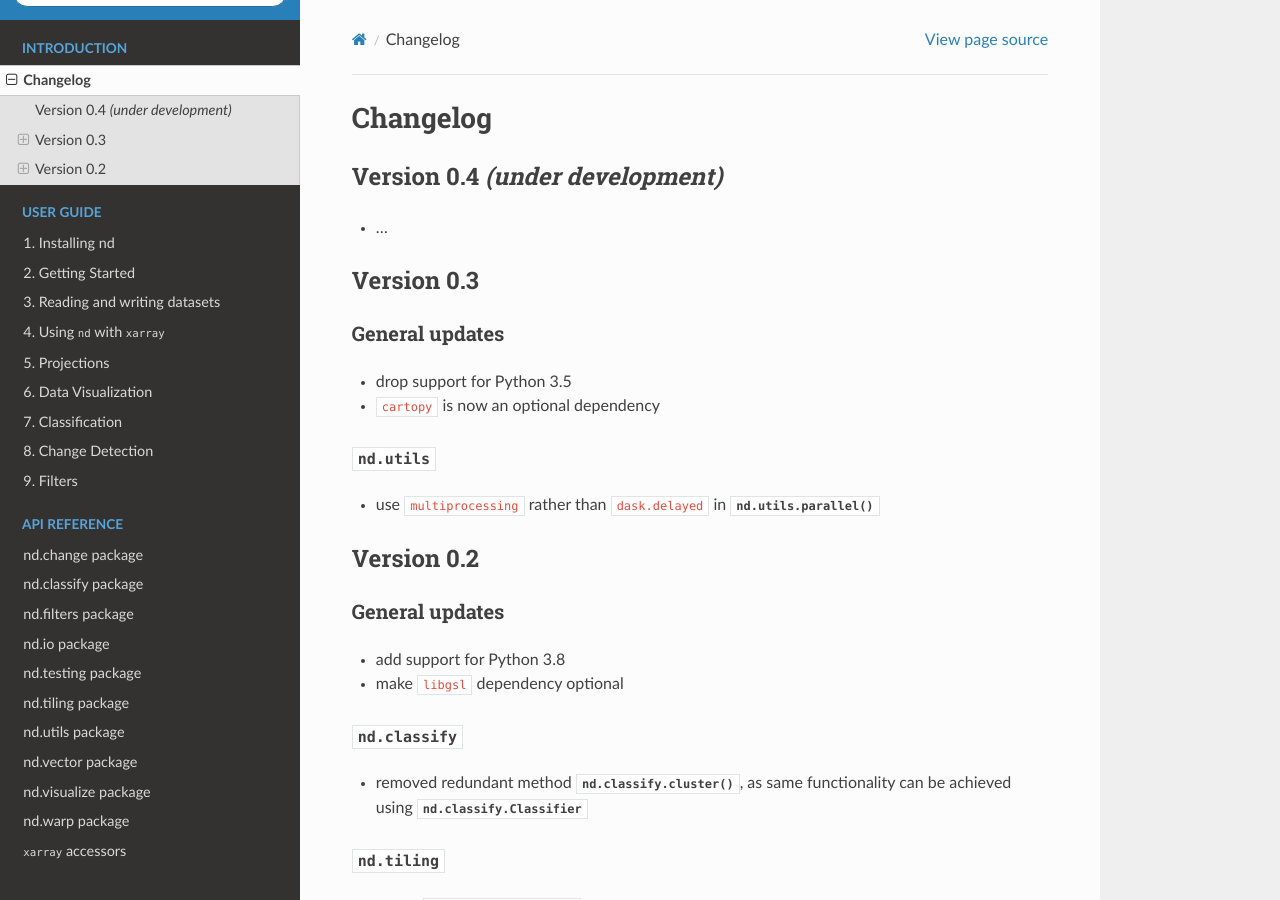
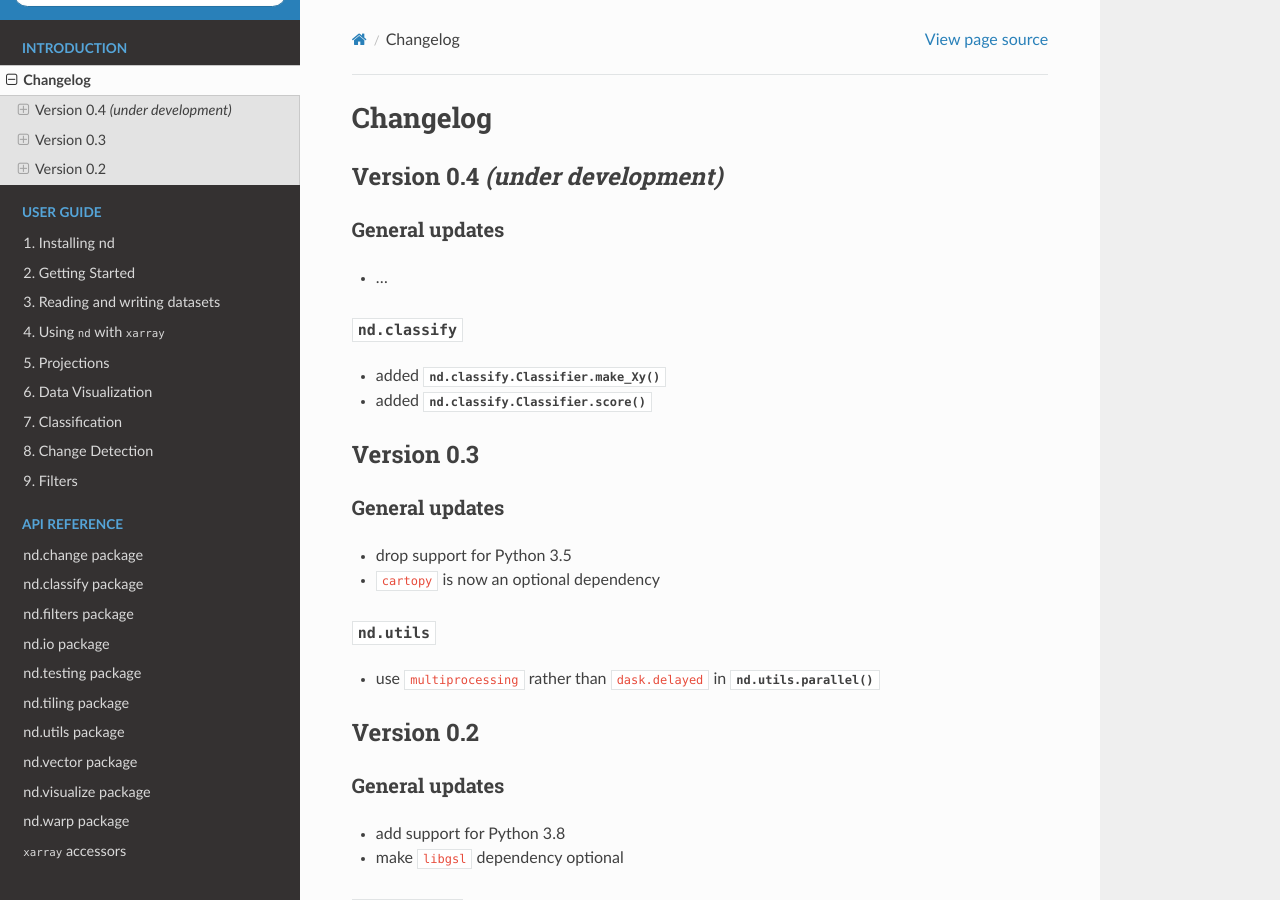
Before and after one commit to jnhansen/nd, a Sphinx documentation site: the page built from doc/changelog.rst, in a window 1280 px wide and 900 px high. Built offline with Sphinx 7.4.7 and the Read the Docs theme 2.0.0, drawn with Linux system fonts in a browser that asks for light colours; the version number could not be read and is left out.

Commit message:
update changelog

```diff
--- a/doc/changelog.rst
+++ b/doc/changelog.rst
@@ -5,7 +5,16 @@ Changelog
 Version 0.4 *(under development)*
 ---------------------------------
 
+General updates
+...............
+
 - ...
+
+:mod:`nd.classify`
+..................
+
+- added :func:`nd.classify.Classifier.make_Xy()`
+- added :func:`nd.classify.Classifier.score()`
 
 
 Version 0.3
```
